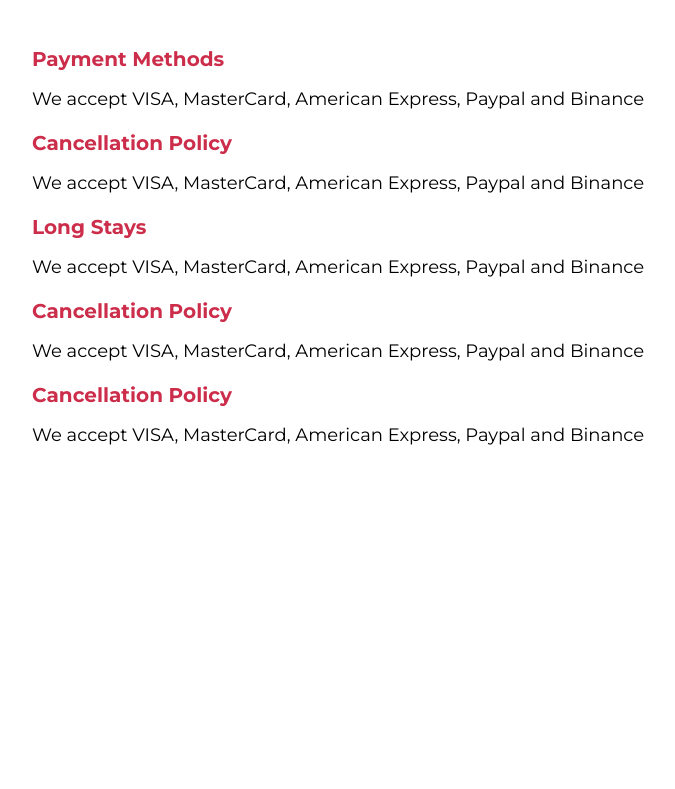
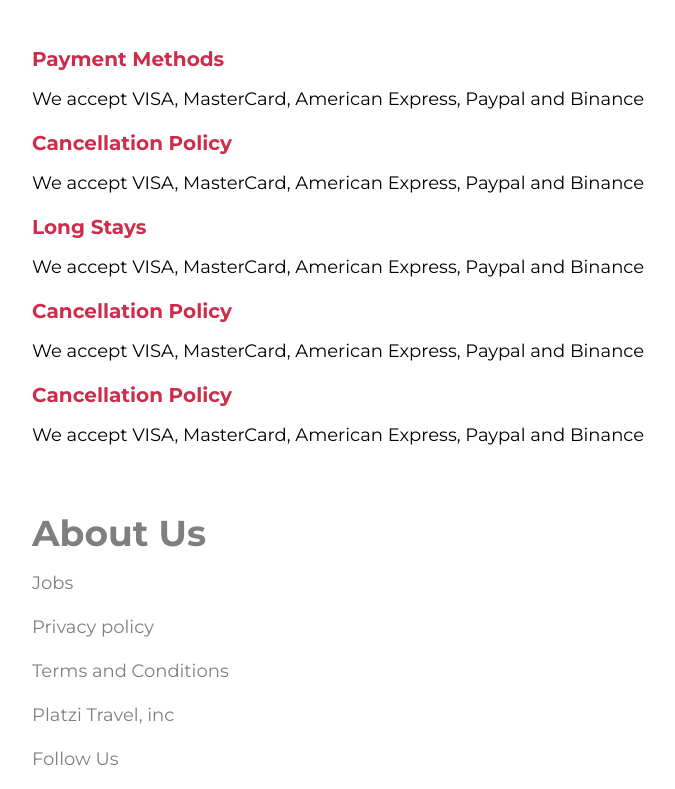
Before and after one commit to JmAtochePascual/PlatziTravel, a website: page public/index.html in a window 1280 px wide. Shown: the part 2231-3020 px from the top of the page, without its empty margins (0-675 px from the left). Before the commit the page ends 2680 px from the top, so only its background shows below. Drawn offline with Linux system fonts and the light colour scheme.

Commit message:
[UPDATE] agrega la seccion de footer

```diff
--- a/public/index.html
+++ b/public/index.html
@@ -153,6 +153,15 @@
 			</div>
 		</section>
 	</main>
+
+	<footer class="w-95 max-w-7xl mx-auto pt-16">
+		<h2 class="mb-6 font-bold text-xl opacity-50 lg:mb-4 lg:text-4xl">About Us</h2>
+		<p class="mb-4 text-sm opacity-50 lg:text-lg">Jobs</p>
+		<p class="mb-4 text-sm opacity-50 lg:text-lg">Privacy policy</p>
+		<p class="mb-4 text-sm opacity-50 lg:text-lg">Terms and Conditions</p>
+		<p class="mb-4 text-sm opacity-50 lg:text-lg">Platzi Travel, inc</p>
+		<p class="mb-4 text-sm opacity-50 lg:text-lg">Follow Us</p>
+	</footer>
 </body>
 
 </html>
```
Also changed, not shown: public/css/style.css.
